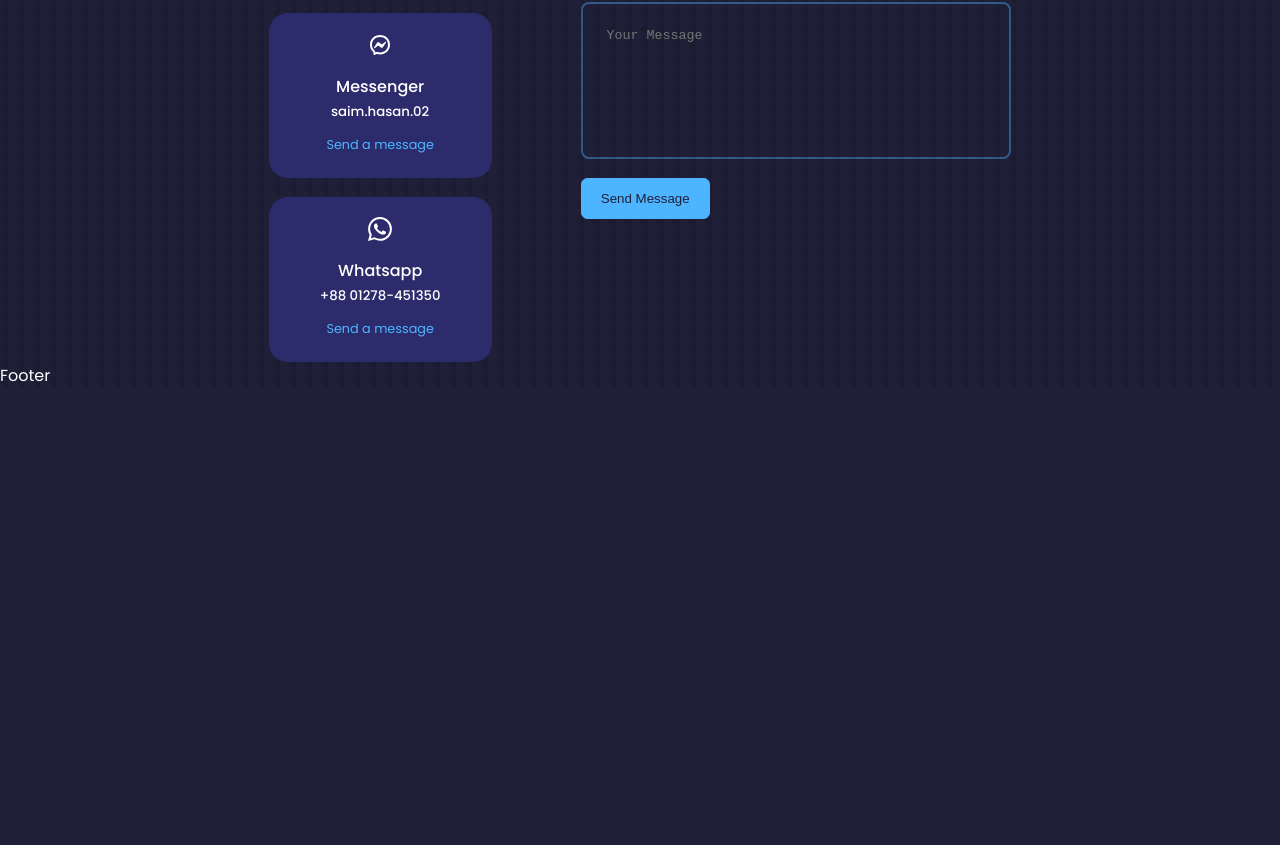
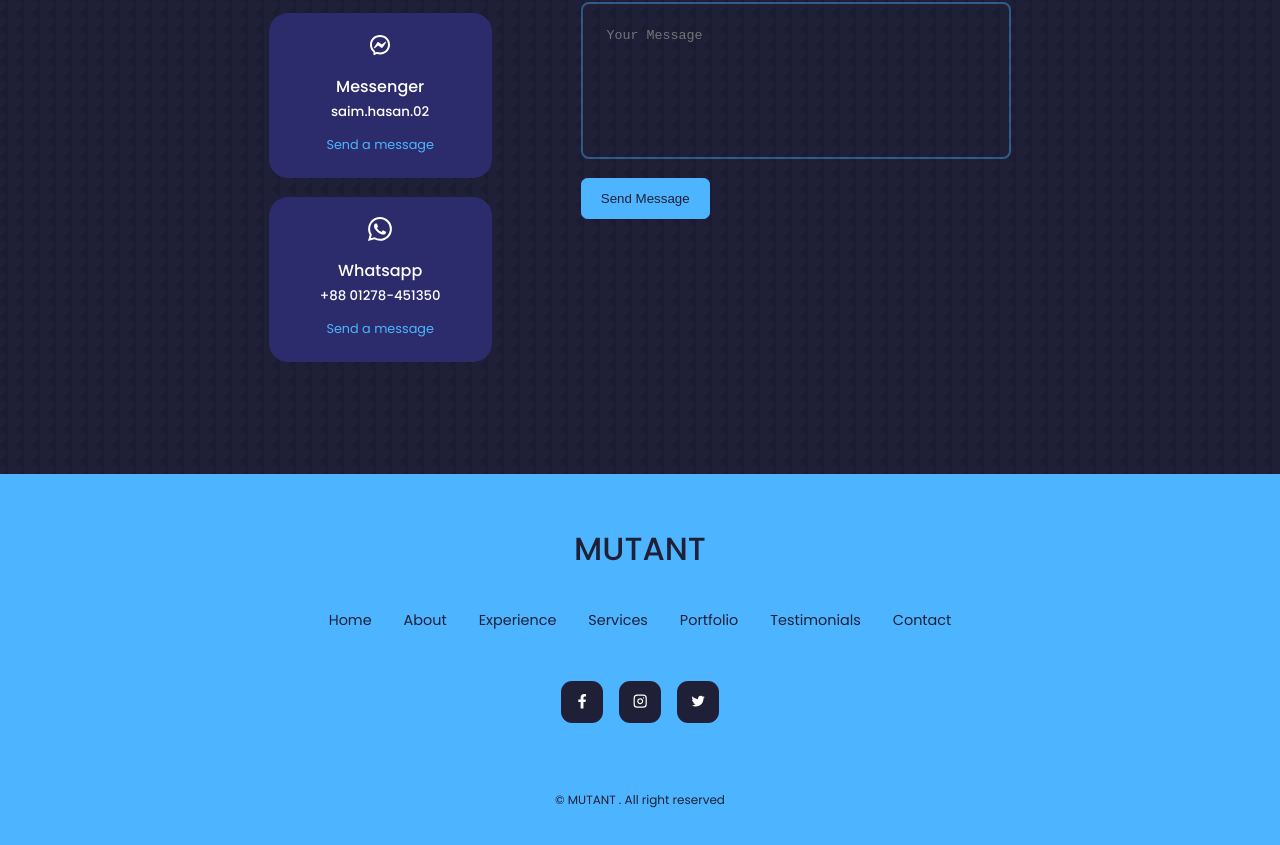
Before and after one commit to SaimHasanD/react-portfolio, a React (Create React App) app: page / in a window 1280 px wide. Shown: the part 5115-5960 px from the top of the page. Before the commit the page ends 5504 px from the top, so only its background shows below. Built offline with nearby package versions, Linux system fonts and the light colour scheme.

Commit message:
footer done

```diff
--- a/src/components/footer/Footer.jsx
+++ b/src/components/footer/Footer.jsx
@@ -1,9 +1,34 @@
 import React from 'react'
 import './footer.css'
+import {FaFacebookF} from 'react-icons/fa'
+import {FiInstagram} from 'react-icons/fi'
+import {IoLogoTwitter} from 'react-icons/io'
 
 const Footer = () => {
   return (
-    <div>Footer</div>
+    <footer>
+      <a href="#" className='footerLogo'>MUTANT</a>
+
+      <ul className='permalinks'>
+        <li><a href="#">Home</a></li>
+        <li><a href="#about">About</a></li>
+        <li><a href="#experience">Experience</a></li>
+        <li><a href="#services">Services</a></li>
+        <li><a href="#portfolio">Portfolio</a></li>
+        <li><a href="#testimonials">Testimonials</a></li>
+        <li><a href="#contact">Contact</a></li>
+      </ul>
+
+      <div className="footerSocials">
+        <a href="https://facebook.com" target="_blank"> <FaFacebookF /> </a>
+        <a href="https://instagram.com/" target="_blank"> <FiInstagram /> </a>
+        <a href="https://twitter.com" target="_blank"> <IoLogoTwitter /> </a>
+      </div>
+
+      <div className="footerCopyright">
+        <small>&copy; MUTANT . All right reserved</small>
+      </div>
+    </footer>
   )
 }
 
--- a/src/components/footer/footer.css
+++ b/src/components/footer/footer.css
@@ -0,0 +1,65 @@
+footer {
+    background: var(--color-primary);
+    padding: 3rem 0;
+    text-align: center;
+    font-size: 0.9rem;
+    margin-top: 7rem;
+}
+
+footer a {
+    color: var(--color-bg);
+}
+
+.footerLogo {
+    font-size: 2rem;
+    font-weight: 500;
+    margin-bottom: 2rem;
+    display: inline-block;
+}
+
+.permalinks {
+    display: flex;
+    flex-wrap: wrap;
+    justify-content: center;
+    gap: 2rem;
+    margin: 0 auto 3rem;
+}
+
+.footerSocials {
+    display: flex;
+    justify-content: center;
+    gap: 1rem;
+    margin-bottom: 4rem;
+}
+
+.footerSocials a {
+    background: var(--color-bg);
+    color: var(--color-white);
+    padding: 0.8rem;
+    border-radius: 0.7rem;
+    display: flex;
+    border: 1px solid transparent;
+}
+
+.footerSocials a:hover {
+    background: transparent;
+    color: var(--color-bg);
+    border-color: var(--color-bg);
+}
+
+.footerCopyright {
+    margin-bottom: 4rem;
+    color: var(--color-bg);
+}
+
+/* ------------------------------MEDIA QUERIES(SMALL DEVICES)--------------------------------- */
+@media screen and (max-width: 600px) {
+    .permalinks {
+        flex-direction: column;
+        gap: 1.5rem;
+    }
+
+    .footerSocials {
+        margin-bottom: 2.6rem;
+    }
+}
```
